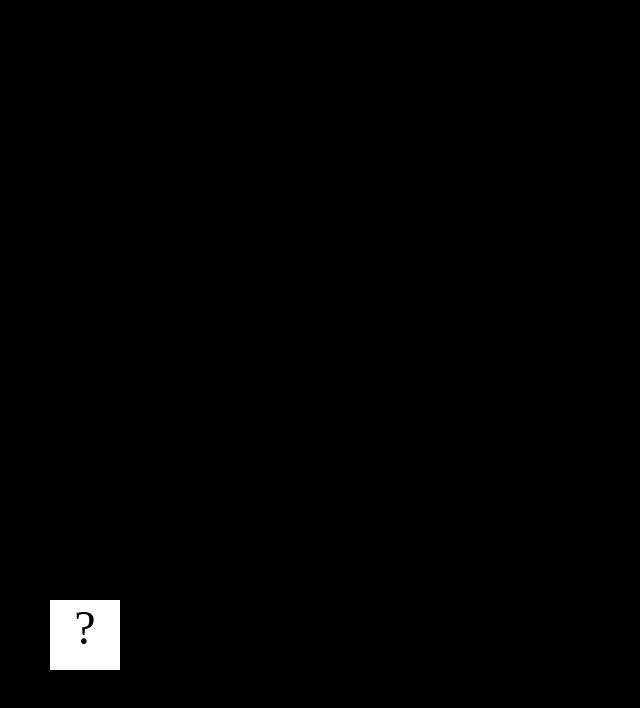
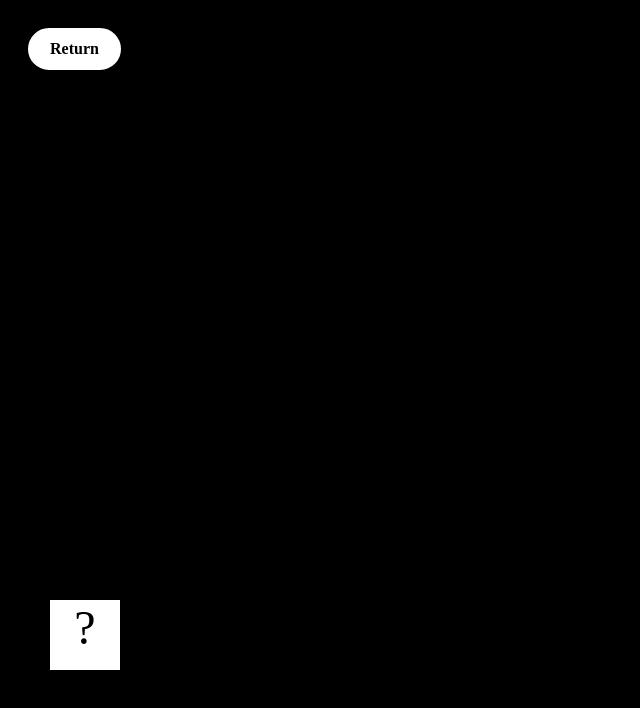
Before and after one commit to Brandon-J12/Brandon-J12.github.io, a plain HTML site: page fsd-projects/bouncing-box/index.html in a window 1280 px wide. Shown: the whole page, without its empty margins (0-640 px from the left). Drawn offline with Linux system fonts and the light colour scheme.

Commit message:
added return buttons to currently finished projects, as well as color change on platformer

```diff
--- a/fsd-projects/bouncing-box/index.html
+++ b/fsd-projects/bouncing-box/index.html
@@ -23,11 +23,43 @@
         height: 100vh;
         background-color: black;
       }
+     #returnButton {
+  display: inline-block;
+  margin: 20px;
+  padding: 10px 20px;
+
+  background: white;
+  color: black;
+
+  border: 2px solid white;
+  border-radius: 50px;
+
+  font-size: 1rem;
+  font-weight: 600;
+
+  cursor: pointer;
+  transition:
+    background 0.25s ease,
+    color 0.25s ease,
+    transform 0.25s ease;
+
+  position: relative;
+  z-index: 10;
+}
+
+#returnButton:hover {
+  background: black;
+  color: white;
+  transform: scale(1.05);
+}
+
+
     </style>
     <!-- 	<script src="//cdnjs.cloudflare.com/ajax/libs/jquery/2.1.1/jquery.min.js"></script> -->
   </head>
 
   <body class="board">
+    <p id = "returnButton" ><a href = "../../portfolio.html" style="text-decoration: none; color: inherit;">Return</a></p>
     <!-- HTML for the box -->
     <div class="box">?</div>
     <script>
```
Also changed, not shown: fsd-projects/platformer/index.html (+31 -0 lines), style.css (+0 -7 lines).
